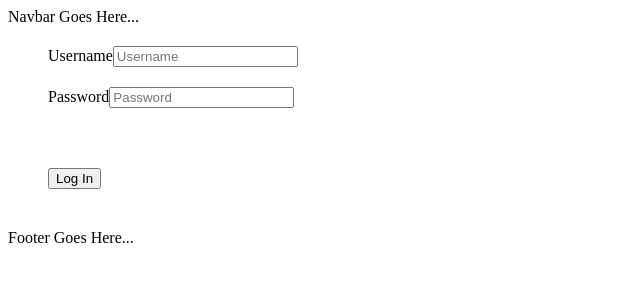
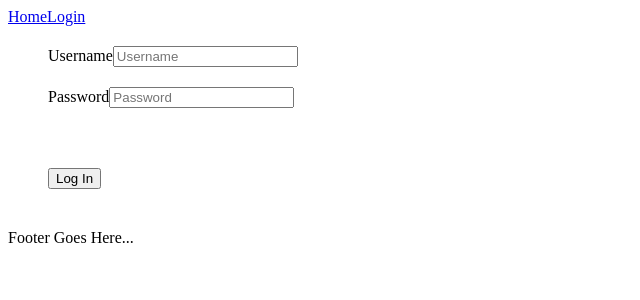
Before and after one commit to kailashchoudhary11/Ideator, a React (Vite) app in the folder client/: page /login in a window 1280 px wide. Shown: the top 300 px of the page, without its empty margins (0-640 px from the left). Built offline with nearby package versions, Linux system fonts and the light colour scheme.

Commit message:
fix: csrf bug and login view bug

```diff
--- a/client/src/components/Navbar.jsx
+++ b/client/src/components/Navbar.jsx
@@ -1,3 +1,7 @@
+import { Link } from "react-router-dom"
 export default function Navbar() {
-  return <div>Navbar Goes Here...</div>
+  return <div>
+    <Link to="">Home</Link>
+    <Link to="/login">Login</Link>
+  </div>
 }
--- a/client/src/pages/Home.jsx
+++ b/client/src/pages/Home.jsx
@@ -1,8 +1,12 @@
 import { useLoaderData } from "react-router-dom";
-import axios from "../utils/getAxios";
+import axios from "axios";
+import Cookies from 'js-cookie';
 
 export async function loader() {
   try {
+    const csrftoken = Cookies.get('csrftoken');
+    axios.defaults.headers.common['X-CSRFToken'] = csrftoken;
+    axios.defaults.withCredentials = true;
     const res = await axios.get("http://localhost:8000/api/")
     return res.data;
   } catch (error) {
--- a/client/src/pages/Login.jsx
+++ b/client/src/pages/Login.jsx
@@ -1,17 +1,24 @@
 import { Form, useActionData } from "react-router-dom";
-import axios from "../utils/getAxios";
+import axios from "axios";
+import Cookies from 'js-cookie';
 
 export async function action({ request }) {
   const formData = await request.formData();
+
+  const csrftoken = Cookies.get('csrftoken');
+  axios.defaults.headers.common['X-CSRFToken'] = csrftoken;
+  axios.defaults.withCredentials = true;
 
   try {
     const res = await axios.post(
       "http://localhost:8000/api/login/",
       formData,
     );
+    console.log("printing data");
     console.log(res.data);
     return res.data;
   } catch (error) {
+    console.log(error)
     return error.response.data;
   }
 }
--- a/client/src/utils/getAxios.js
+++ /dev/null
@@ -1,8 +0,0 @@
-import axios from "axios";
-import Cookies from 'js-cookie';
-
-const csrftoken = Cookies.get('csrftoken');
-axios.defaults.headers.common['X-CSRFToken'] = csrftoken;
-axios.defaults.withCredentials = true;
-
-export default axios;
```
Also changed, not shown: 2 other files (tests, documents, lock files or other folders).
